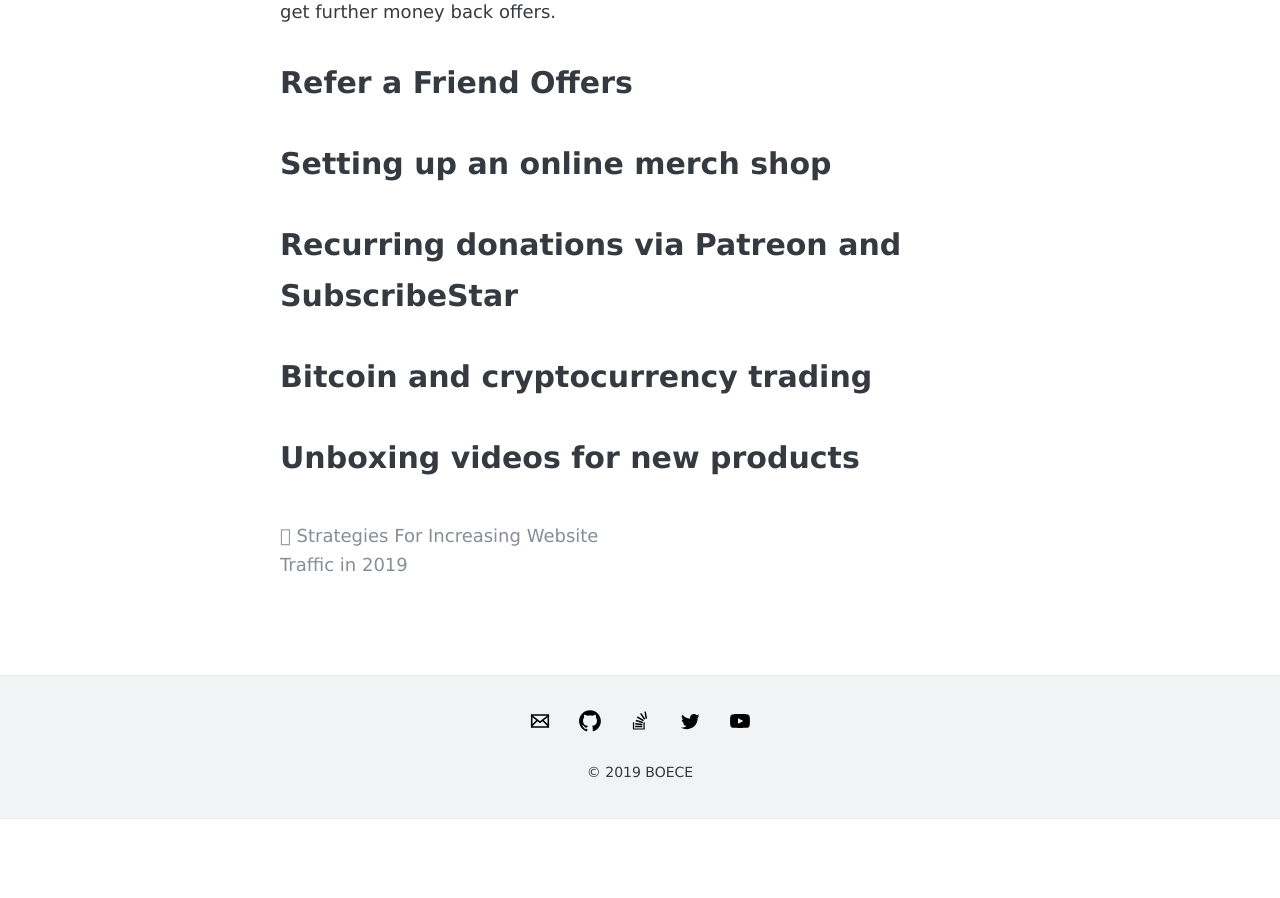
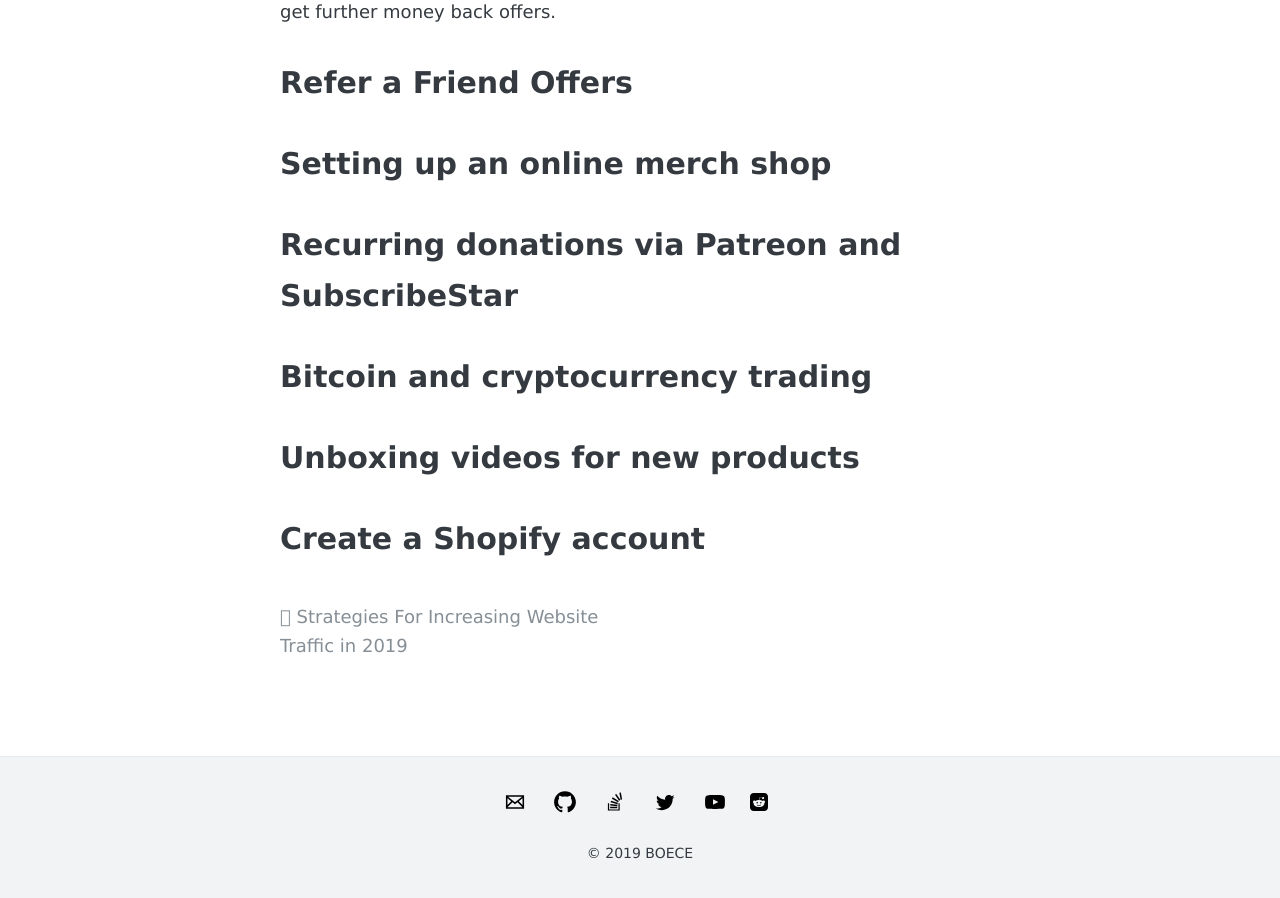
Before and after one commit to boece/boece.github.io, a Jekyll site: the page built from _posts/2019-2-2-strategies-for-making-money-online-in-2019.md, in a window 1280 px wide and 900 px high, scrolled down 1351 px. Built offline with Jekyll 4.4.1, drawn with Linux system fonts in a browser that asks for light colours; comment, search, counter and statistics services are not loaded; before the commit the page ends 2170 px from its top, so only the background shows below that.

Commit message:
Added favicon and reddit icon

```diff
--- a/_config.yml
+++ b/_config.yml
@@ -51,6 +51,7 @@ footer-links:
   linkedin:
   pinterest:
   rss: # just type anything here for a working RSS icon
+  reddit: boece
   stackoverflow: users/11004997/boece # your stackoverflow profile, e.g. "users/50476/bart-kiers"
   tumblr: # https://<username>.tumblr.com
   twitter: boece4
--- a/_includes/svg-icons.html
+++ b/_includes/svg-icons.html
@@ -61,4 +61,7 @@
   <li><a href="https://youtube.com/{{ site.footer-links.youtube }}" class="icon-28 youtube" title="YouTube"><svg viewBox="0 0 512 512"><path d="M422.6 193.6c-5.3-45.3-23.3-51.6-59-54 -50.8-3.5-164.3-3.5-215.1 0 -35.7 2.4-53.7 8.7-59 54 -4 33.6-4 91.1 0 124.8 5.3 45.3 23.3 51.6 59 54 50.9 3.5 164.3 3.5 215.1 0 35.7-2.4 53.7-8.7 59-54C426.6 284.8 426.6 227.3 422.6 193.6zM222.2 303.4v-94.6l90.7 47.3L222.2 303.4z"/></svg><!--[if lt IE 9]><em>YouTube</em><![endif]--></a></li>
   {% endif %}
 
+  {% if site.footer-links.reddit %}
+  <li><a href="https://reddit.com/r/{{ site.footer-links.reddit }}"><svg xmlns="http://www.w3.org/2000/svg" width="20" height="10" viewBox="0 -8 40 40"><path d="M14.558 15.827c.097.096.097.253 0 .349-.531.529-1.365.786-2.549.786l-.009-.002-.009.002c-1.185 0-2.018-.257-2.549-.786-.097-.096-.097-.253 0-.349.096-.096.254-.096.351 0 .433.431 1.152.641 2.199.641l.009.002.009-.002c1.046 0 1.765-.21 2.199-.641.095-.097.252-.097.349 0zm-.126-3.814c-.581 0-1.054.471-1.054 1.05 0 .579.473 1.049 1.054 1.049.581 0 1.054-.471 1.054-1.049 0-.579-.473-1.05-1.054-1.05zm-3.806 1.05c0-.579-.473-1.05-1.054-1.05-.581 0-1.055.471-1.055 1.05 0 .579.473 1.049 1.055 1.049.581.001 1.054-.47 1.054-1.049zm13.374-8.063v14c0 2.761-2.238 5-5 5h-14c-2.761 0-5-2.239-5-5v-14c0-2.761 2.239-5 5-5h14c2.762 0 5 2.239 5 5zm-4 6.853c0-.972-.795-1.764-1.772-1.764-.477 0-.908.191-1.227.497-1.207-.794-2.84-1.299-4.647-1.364l.989-3.113 2.677.628-.004.039c0 .795.65 1.442 1.449 1.442.798 0 1.448-.647 1.448-1.442 0-.795-.65-1.442-1.448-1.442-.613 0-1.136.383-1.347.919l-2.886-.676c-.126-.031-.254.042-.293.166l-1.103 3.471c-1.892.023-3.606.532-4.867 1.35-.316-.292-.736-.474-1.2-.474-.975-.001-1.769.79-1.769 1.763 0 .647.355 1.207.878 1.514-.034.188-.057.378-.057.572 0 2.607 3.206 4.728 7.146 4.728 3.941 0 7.146-2.121 7.146-4.728 0-.183-.019-.362-.05-.54.555-.299.937-.876.937-1.546z"/></svg></a></li>
+  {% endif %}
 </ul>
--- a/_posts/2019-2-2-strategies-for-making-money-online-in-2019.md
+++ b/_posts/2019-2-2-strategies-for-making-money-online-in-2019.md
@@ -55,3 +55,5 @@ to get further money back offers.
 # Bitcoin and cryptocurrency trading
 
 # Unboxing videos for new products
+
+# Create a Shopify account
```
